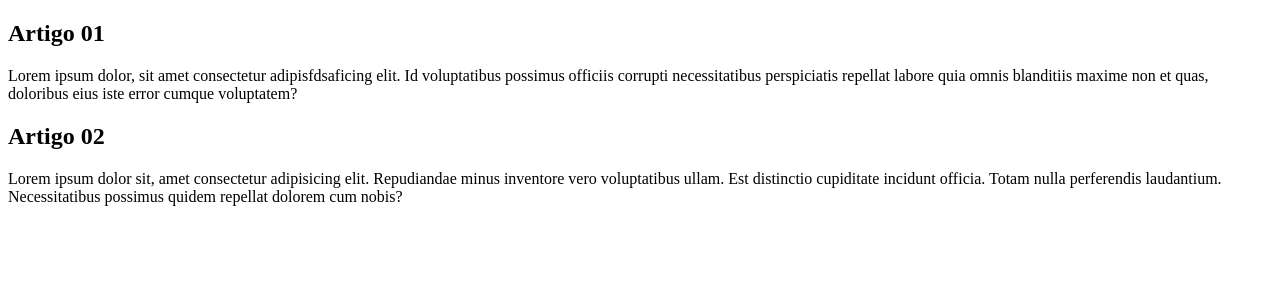
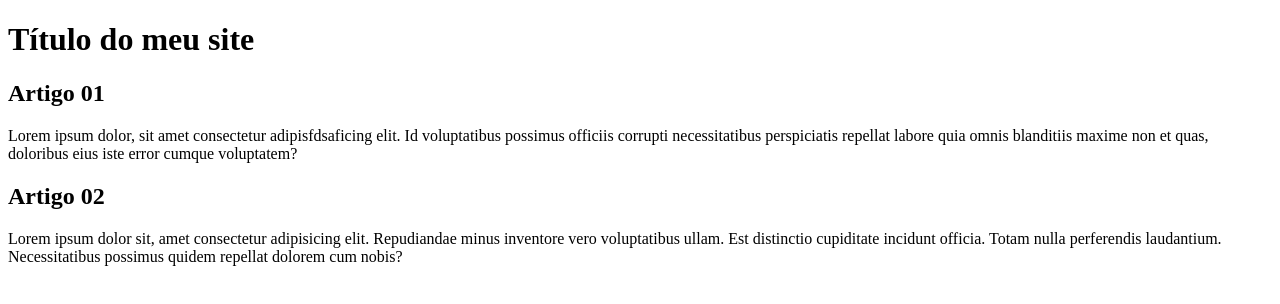
Before and after one commit to frp88/projeto-site1, a plain HTML site: page index.html in a window 1280 px wide. Drawn offline with Linux system fonts and the light colour scheme.

Commit message:
atualização do título do site

```diff
--- a/index.html
+++ b/index.html
@@ -9,6 +9,7 @@
 <body>
     <main>
         <header>
+            <h1>Título do meu site</h1>
         </header>
         <article>
             <h2>Artigo 01</h2>
```
